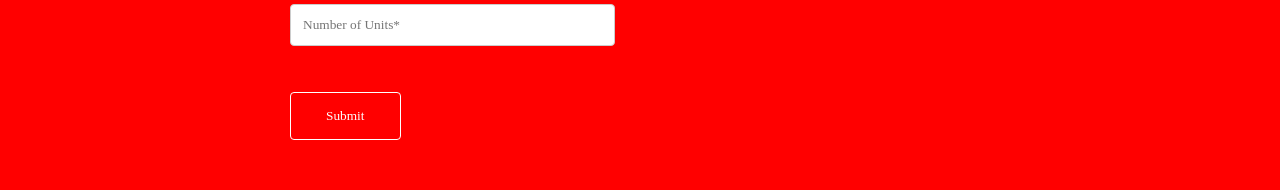
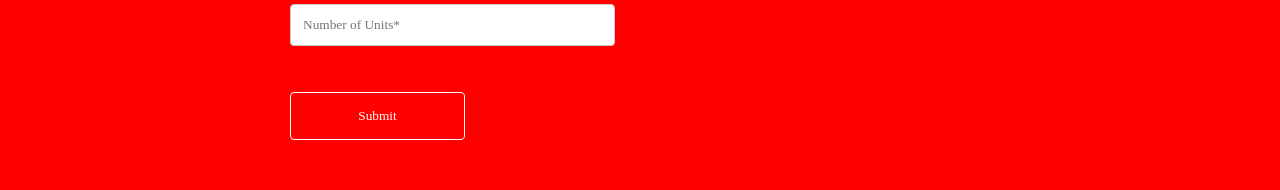
Before and after one commit to jamesdesigns/landing-page-demo, a plain HTML site: page index.html in a window 1280 px wide. Shown: the part 1122-1312 px from the top of the page. Drawn offline with nearby package versions, Linux system fonts and the light colour scheme; a web font is replaced by a local one.

Commit message:
Size the Form button to the same CTA button

```diff
--- a/index.html
+++ b/index.html
@@ -81,7 +81,7 @@
 
           <div class="row5">
             <div class="div8">
-              <input type="submit" value="Submit">
+              <input class="submit-btn" type="submit" value="Submit">
             </div>
           </div>
         </form>
--- a/styles.css
+++ b/styles.css
@@ -143,6 +143,9 @@ div#hero {
 .div5 { width: 325px; margin-right: 50px; }
 .div6 { width: 325px; }
 .div7 { width: 325px; }
+.div8 { width: 325px; }
+
+.div8 .submit-btn { width: 175px;}
 
 
 /* Demo Form Styling */
```
